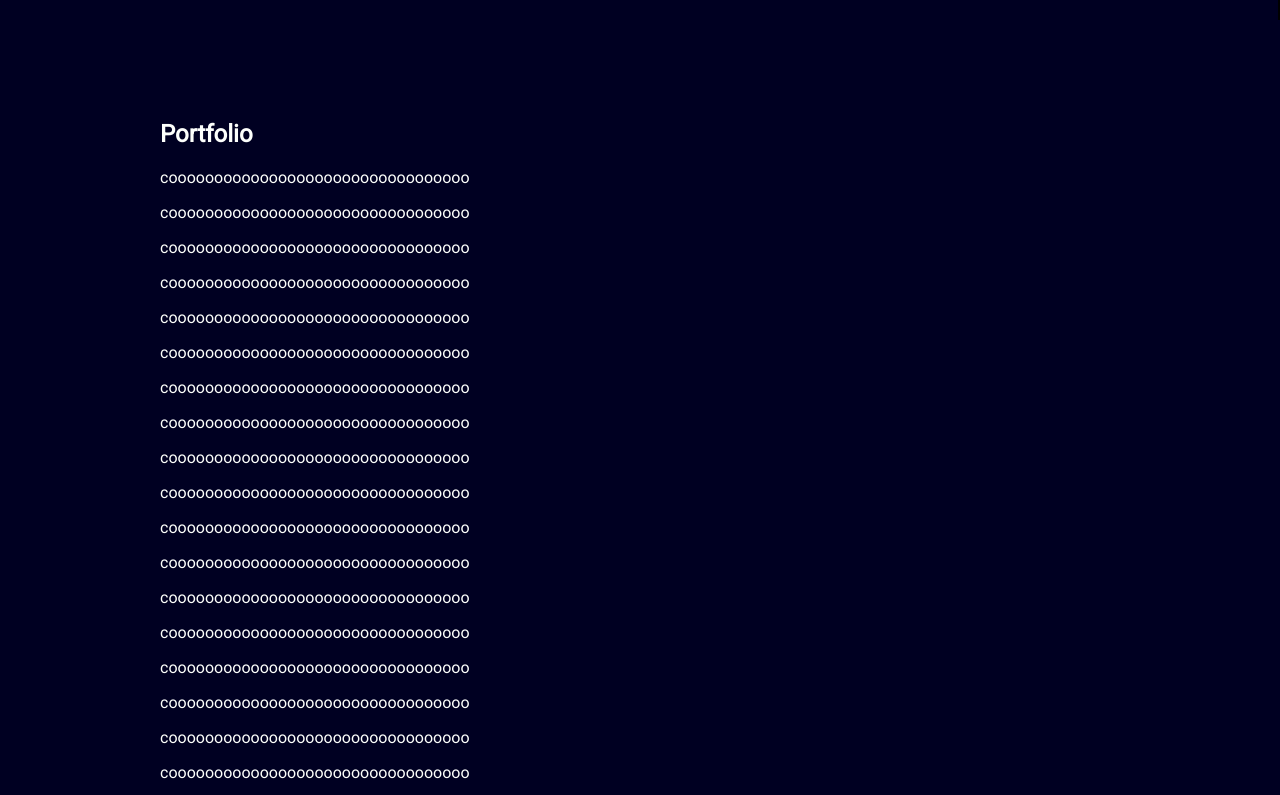
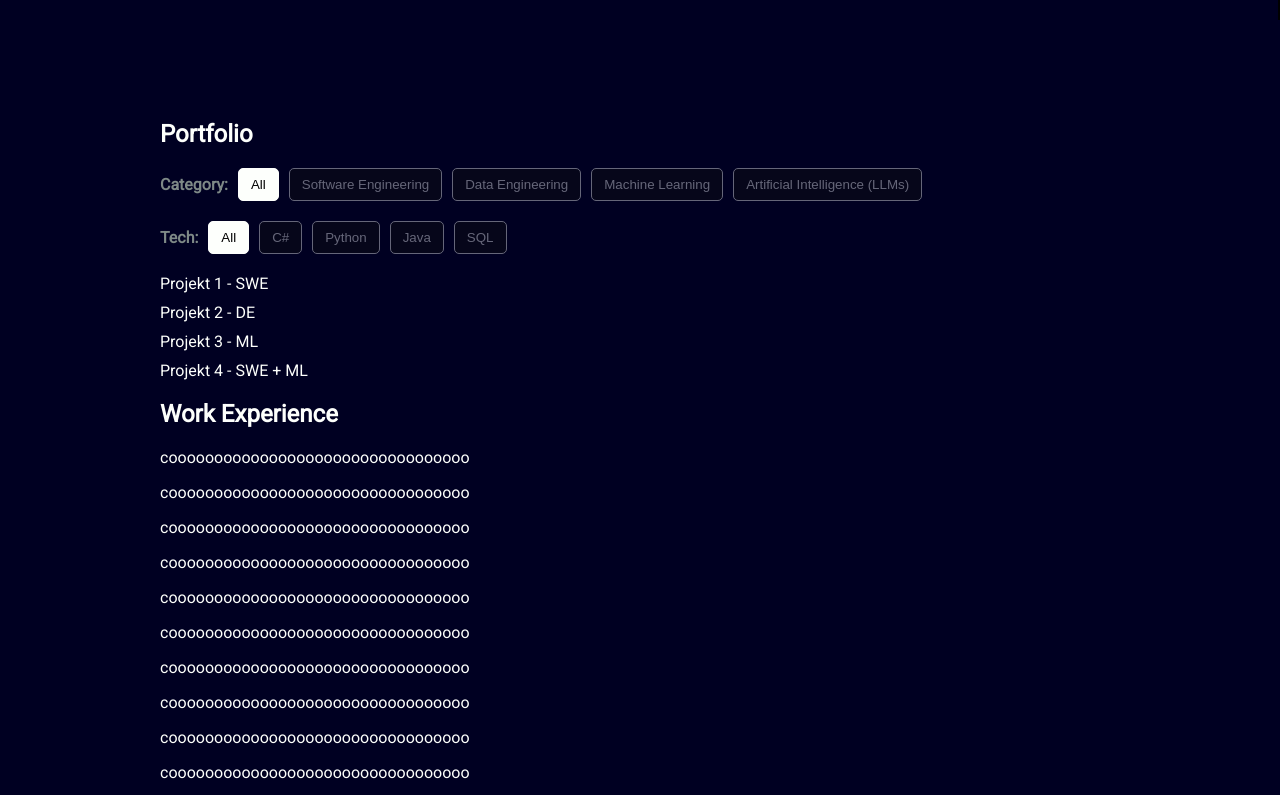
Before and after one commit to djansaa/web-portfolio, a plain HTML site: page index.html in a window 1280 px wide. Shown: the part 780-1575 px from the top of the page. Drawn offline with Linux system fonts and the light colour scheme.

Commit message:
Add portfolio project filters

```diff
--- a/index.html
+++ b/index.html
@@ -5,6 +5,7 @@
     <meta http-equiv="X-UA-Compatible" content="IE=edge">
     <meta name="viewport" content="width=device-width, initial-scale=1.0">
     <link href="https://fonts.googleapis.com/css2?family=Roboto&display=swap" rel="stylesheet">
+    <meta name="description" content="Portfolio David Jansa - software engineer">
     <link rel="stylesheet" href="styles.css">
     <title>David Jansa's Portfolio</title>
 </head>
@@ -41,30 +42,29 @@
     <!---->
     <section class="sections" id="portfolio">
         <h2>Portfolio</h2>
-        <p>cooooooooooooooooooooooooooooooooo</p>
-        <p>cooooooooooooooooooooooooooooooooo</p>
-        <p>cooooooooooooooooooooooooooooooooo</p>
-        <p>cooooooooooooooooooooooooooooooooo</p>
-        <p>cooooooooooooooooooooooooooooooooo</p>
-        <p>cooooooooooooooooooooooooooooooooo</p>
-        <p>cooooooooooooooooooooooooooooooooo</p>
-        <p>cooooooooooooooooooooooooooooooooo</p>
-        <p>cooooooooooooooooooooooooooooooooo</p>
-        <p>cooooooooooooooooooooooooooooooooo</p>
-        <p>cooooooooooooooooooooooooooooooooo</p>
-        <p>cooooooooooooooooooooooooooooooooo</p>
-        <p>cooooooooooooooooooooooooooooooooo</p>
-        <p>cooooooooooooooooooooooooooooooooo</p>
-        <p>cooooooooooooooooooooooooooooooooo</p>
-        <p>cooooooooooooooooooooooooooooooooo</p>
-        <p>cooooooooooooooooooooooooooooooooo</p>
-        <p>cooooooooooooooooooooooooooooooooo</p>
-        <p>cooooooooooooooooooooooooooooooooo</p>
-        <p>cooooooooooooooooooooooooooooooooo</p>
-        <p>cooooooooooooooooooooooooooooooooo</p>
-        <p>cooooooooooooooooooooooooooooooooo</p>
-        <p>cooooooooooooooooooooooooooooooooo</p>
-        <p>cooooooooooooooooooooooooooooooooo</p>
+        <div class="filter-bar">
+            <span class="filter-label">Category:</span>
+            <button class="filter-button active" data-filter="all">All</button>
+            <button class="filter-button" data-filter="swe">Software Engineering</button>
+            <button class="filter-button" data-filter="de">Data Engineering</button>
+            <button class="filter-button" data-filter="ml">Machine Learning</button>
+            <button class="filter-button" data-filter="ai">Artificial Intelligence (LLMs)</button>
+        </div>
+        <div class="tech-filter-bar">
+            <span class="filter-label">Tech:</span>
+            <button class="tech-button active" data-tech="all">All</button>
+            <button class="tech-button" data-tech="cs">C#</button>
+            <button class="tech-button" data-tech="py">Python</button>
+            <button class="tech-button" data-tech="java">Java</button>
+            <button class="tech-button" data-tech="sql">SQL</button>
+        </div>
+
+        <div class="projects">
+            <div class="project swe">Projekt 1 - SWE</div>
+            <div class="project de">Projekt 2 - DE</div>
+            <div class="project ml">Projekt 3 - ML</div>
+            <div class="project swe ml">Projekt 4 - SWE + ML</div>
+        </div>
     </section>
 
     <!---->
--- a/logic.js
+++ b/logic.js
@@ -11,3 +11,36 @@ window.addEventListener("scroll", () => {
     scrollHint.style.animation = "pulse 1.5s infinite";
   }
 });
+
+// portfolio filter logic
+document.querySelectorAll('.filter-button').forEach(button => {
+  button.addEventListener('click', () => {
+    const filter = button.dataset.filter;
+
+    document.querySelectorAll('.filter-button').forEach(btn => btn.classList.remove('active'));
+    button.classList.add('active');
+
+    document.querySelectorAll('.project').forEach(project => {
+      if (filter === 'all' || project.classList.contains(filter)) {
+        project.style.display = 'block';
+      } else {
+        project.style.display = 'none';
+      }
+    });
+  });
+});
+
+// portfolio tech filter logic
+document.querySelectorAll('.tech-button').forEach(button => {
+  button.addEventListener('click', () => {
+    const tech = button.dataset.tech;
+
+    document.querySelectorAll('.tech-button').forEach(btn => btn.classList.remove('active'));
+    button.classList.add('active');
+
+    document.querySelectorAll('.project').forEach(project => {
+      const hasTech = tech === 'all' || project.classList.contains(tech);
+      project.style.display = hasTech ? 'block' : 'none';
+    });
+  });
+});
--- a/styles.css
+++ b/styles.css
@@ -1,3 +1,9 @@
+:root {
+  --color-blue: #000022;
+  --color-white: #FDFFFC;
+  --color-gray: #7E8987;
+}
+
 html {
   scroll-behavior: smooth;
 }
@@ -5,9 +11,8 @@ html {
 body {
   margin: 0;
   font-family: 'Roboto', sans-serif;
-  background-color: #000022;
-  color: #FDFFFC;
-  /* hide main scroll bar */
+  background-color: var(--color-blue);
+  color: var(--color-white);
   scrollbar-width: none; /* Firefox */
   -ms-overflow-style: none; /* IE/Edge */
 }
@@ -31,7 +36,7 @@ body {
 .subtitle {
   font-size: 40px;
   margin-top: 10px;
-  color: #333;
+  color: var(--color-gray);
 }
 
 .right {
@@ -91,13 +96,13 @@ html::-webkit-scrollbar {
 #scroll-indicator {
   width: 100%;
   height: 0%;
-  background-color: white;
+  background-color: var(--color-white);
   transition: height 0.2s ease-out;
 }
 
 /* sections */
 .sections {
-  padding-left: 160px; /* nebo margin-left: 80px; */
+  padding-left: 160px;
 }
 
 /* left side scrollspy */
@@ -107,9 +112,6 @@ html::-webkit-scrollbar {
   left: 20px;
   transform: translateY(-50%);
   z-index: 1000;
-}
-
-.scrollspy {
   opacity: 0;
   pointer-events: none;
   transition: opacity 0.5s;
@@ -127,10 +129,6 @@ html::-webkit-scrollbar {
   padding: 0 0 0 26px;
   border-left: 2px solid #888;
   height: 170px;
-}
-
-.scrollspy ul {
-  position: relative;
   top: 1px;
 }
 
@@ -160,9 +158,67 @@ html::-webkit-scrollbar {
 }
 
 .scrollspy a.active {
-  color: #fff;
+  color: var(--color-white);
 }
 
 .scrollspy a.active::before {
-  background-color: #fff;
+  background-color: var(--color-white);
 }
+
+/* portfolio filtering */
+.filter-bar {
+  margin-bottom: 20px;
+  display: flex;
+  align-items: center;
+  gap: 10px;
+}
+
+.filter-button {
+  background: #111;
+  color: var(--color-white);
+  border: 1px solid var(--color-white);
+  padding: 8px 12px;
+  border-radius: 5px;
+  cursor: pointer;
+  opacity: 0.4;
+  transition: opacity 0.3s;
+}
+
+.filter-button.active {
+  background: var(--color-white);
+  color: #000;
+  opacity: 1;
+}
+
+.project {
+  margin-bottom: 10px;
+}
+
+.filter-label {
+  font-weight: bold;
+  color: var(--color-gray);
+}
+
+.tech-filter-bar {
+  margin-bottom: 20px;
+  display: flex;
+  align-items: center;
+  gap: 10px;
+}
+
+.tech-button {
+  background: #111;
+  color: var(--color-white);
+  border: 1px solid var(--color-white);
+  padding: 8px 12px;
+  border-radius: 5px;
+  cursor: pointer;
+  opacity: 0.4;
+  transition: opacity 0.3s;
+}
+
+.tech-button.active {
+  background: var(--color-white);
+  color: #000;
+  opacity: 1;
+}
```
